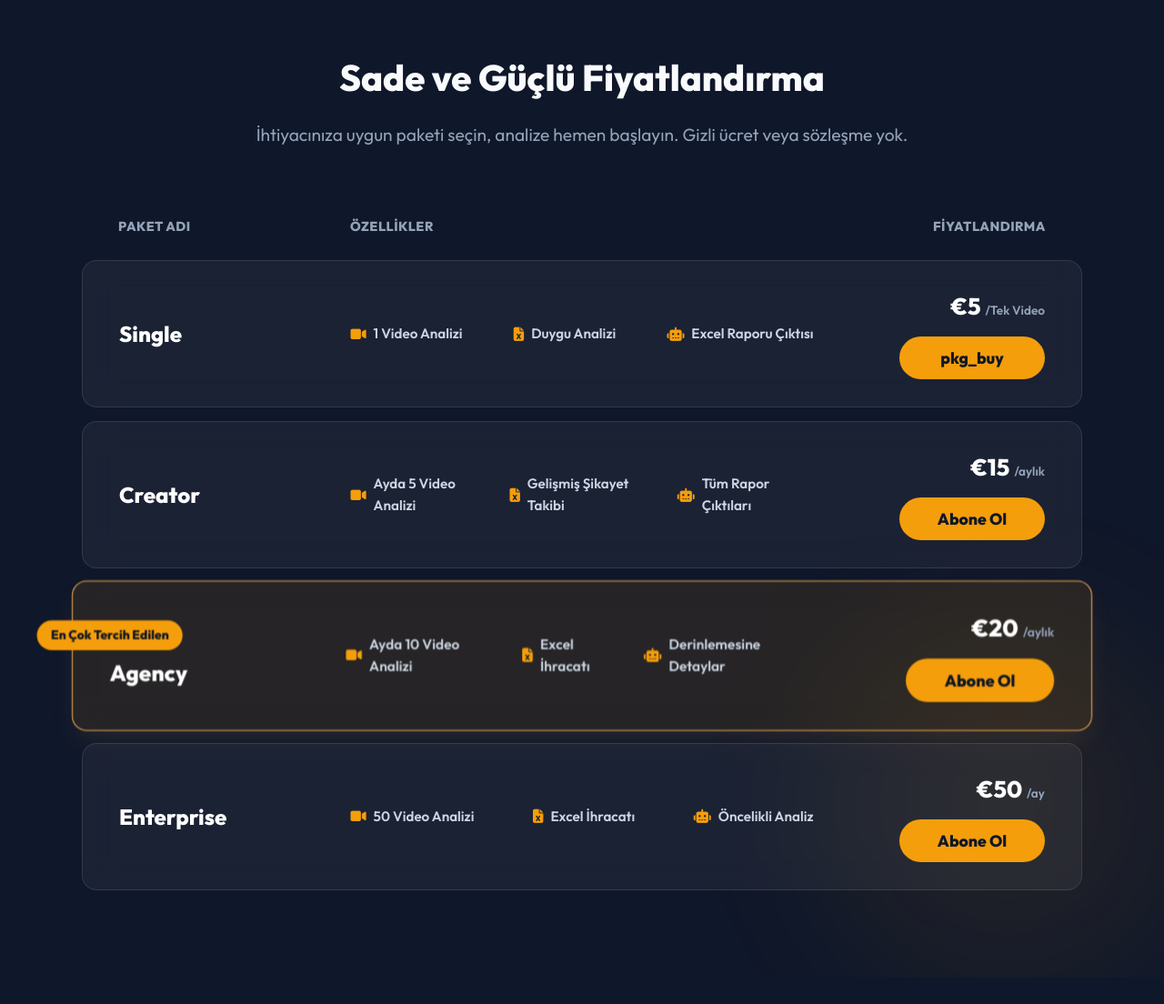
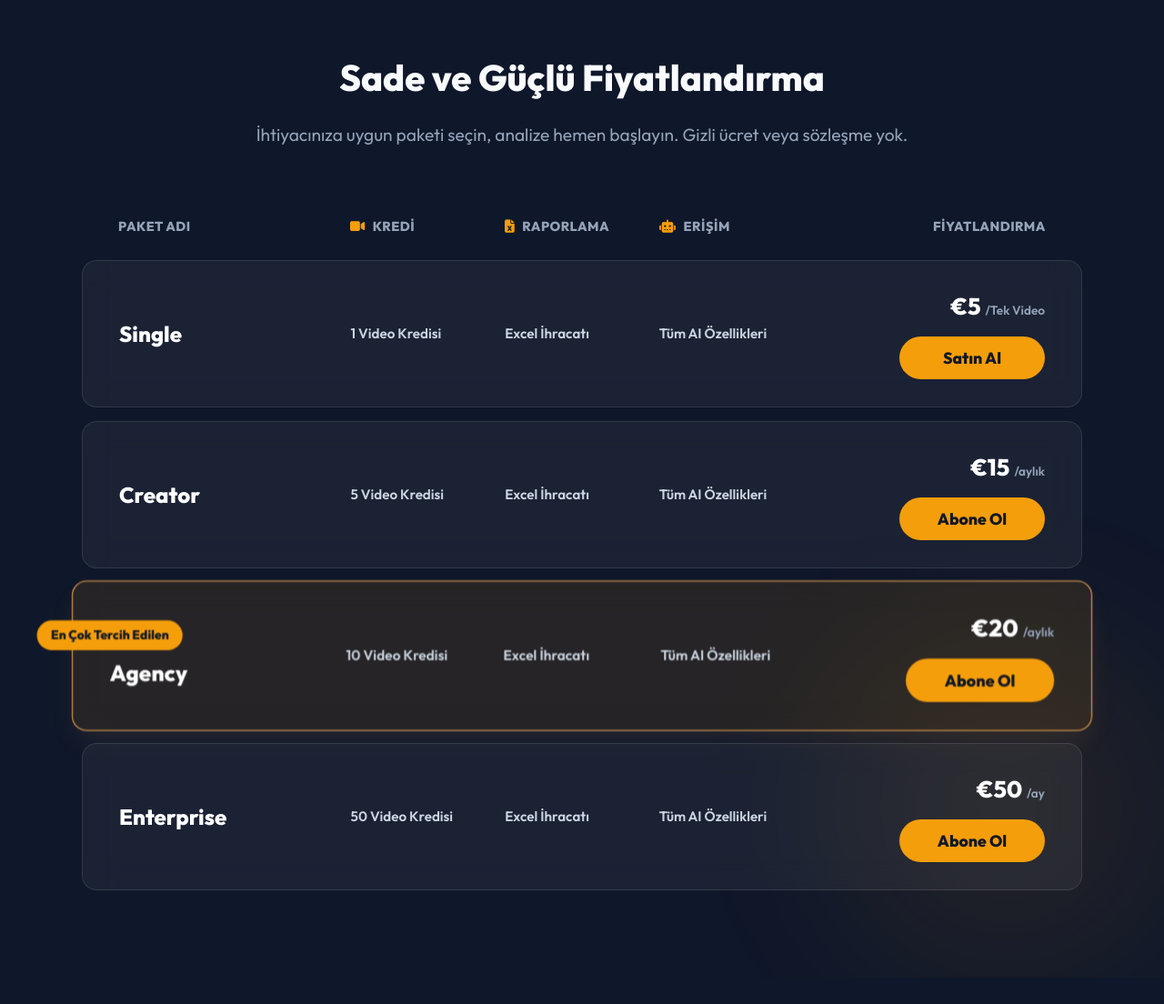
Before and after one commit to fatnarman-debug/youtube-analiz, a FastAPI app: page / in a window 1280 px wide. Shown: the part 1675-2779 px from the top of the page at 91% size. Run offline with FastAPI, Linux system fonts and the light colour scheme.

Commit message:
fix(ui): horizontal pricing style and tr.json missing keys

```diff
--- a/locales/en.json
+++ b/locales/en.json
@@ -105,10 +105,20 @@
   "pkg_ent_feat2": "Priority Engine",
   "pkg_ent_feat3": "Excel Export",
   "pkg_ent_feat4": "Corporate Support",
+  "pkg_buy": "Buy",
   "pkg_ent_buy": "Subscribe - €50/mo",
 
+  "pkg_feat_video_1": "1 Video Credit",
+  "pkg_feat_video_5": "5 Video Credits",
+  "pkg_feat_video_10": "10 Video Credits",
+  "pkg_feat_video_50": "50 Video Credits",
+  "pkg_feat_excel": "Excel Export",
+  "pkg_feat_ai": "All AI Features",
+
   "table_pkg_col_name": "Package",
-  "table_pkg_col_feat": "Features",
+  "table_pkg_col_feat": "Credits",
+  "table_pkg_col_feat2": "Reporting",
+  "table_pkg_col_feat3": "Access",
   "table_pkg_col_price": "Pricing",
 
   "footer_title": "VidInsight",
--- a/locales/tr.json
+++ b/locales/tr.json
@@ -105,10 +105,20 @@
   "pkg_ent_feat2": "Öncelikli Analiz",
   "pkg_ent_feat3": "Excel İhracatı",
   "pkg_ent_feat4": "Kurumsal Destek",
+  "pkg_buy": "Satın Al",
   "pkg_ent_buy": "Hemen Başla - 50€/ay",
 
+  "pkg_feat_video_1": "1 Video Kredisi",
+  "pkg_feat_video_5": "5 Video Kredisi",
+  "pkg_feat_video_10": "10 Video Kredisi",
+  "pkg_feat_video_50": "50 Video Kredisi",
+  "pkg_feat_excel": "Excel İhracatı",
+  "pkg_feat_ai": "Tüm AI Özellikleri",
+
   "table_pkg_col_name": "Paket Adı",
-  "table_pkg_col_feat": "Özellikler",
+  "table_pkg_col_feat": "Kredi",
+  "table_pkg_col_feat2": "Raporlama",
+  "table_pkg_col_feat3": "Erişim",
   "table_pkg_col_price": "Fiyatlandırma",
 
   "footer_title": "VidInsight",
--- a/static/css/style.css
+++ b/static/css/style.css
@@ -755,7 +755,7 @@ footer {
 
 .pricing-table-header {
     display: grid;
-    grid-template-columns: 1fr 2fr 1fr;
+    grid-template-columns: 1.5fr 1fr 1fr 1fr 1.5fr;
     padding: 10px 40px;
     font-size: 0.9rem;
     font-weight: 700;
@@ -766,7 +766,7 @@ footer {
 
 .pricing-row {
     display: grid;
-    grid-template-columns: 1fr 2fr 1fr;
+    grid-template-columns: 1.5fr 1fr 1fr 1fr 1.5fr;
     align-items: center;
     background: var(--glass-bg);
     padding: 30px 40px;
@@ -799,11 +799,6 @@ footer {
     margin: 0;
 }
 
-.pricing-col-feat {
-    display: flex;
-    justify-content: space-between;
-    gap: 20px;
-}
 
 .feature-item {
     display: flex;
@@ -851,28 +846,25 @@ footer {
 }
 
 /* Fallback for Mobile Flow */
-@media (max-width: 900px) {
+@media (max-width: 768px) {
     .pricing-table-header {
         display: none;
     }
 
     .pricing-row {
         grid-template-columns: 1fr;
-        gap: 25px;
-        padding: 25px;
-        text-align: center;
+        gap: 15px;
+        padding: 20px;
+        text-align: left;
     }
 
-    .pricing-col-feat {
-        flex-direction: column;
-        align-items: center;
-        gap: 15px;
-        padding: 20px 0;
-        border-top: 1px solid var(--glass-border);
-        border-bottom: 1px solid var(--glass-border);
+    .feature-item {
+        padding: 10px 0;
+        border-bottom: 1px solid rgba(255,255,255,0.05);
     }
 
     .pricing-col-price {
         align-items: center;
+        margin-top: 10px;
     }
 }
--- a/templates/index.html
+++ b/templates/index.html
@@ -123,9 +123,11 @@
 
         <div class="pricing-table horizontal-pricing">
             <div class="pricing-table-header">
-                <div class="pricing-col-name">{{ t(request, 'table_pkg_col_name') }}</div>
-                <div class="pricing-col-feat">{{ t(request, 'table_pkg_col_feat') }}</div>
-                <div class="pricing-col-price" style="text-align: right;">{{ t(request, 'table_pkg_col_price') }}</div>
+                <div class="pricing-cell-header">{{ t(request, 'table_pkg_col_name') }}</div>
+                <div class="pricing-cell-header"><i class="fa-solid fa-video text-yellow" style="margin-right:8px;"></i>{{ t(request, 'table_pkg_col_feat') }}</div>
+                <div class="pricing-cell-header"><i class="fa-solid fa-file-excel text-yellow" style="margin-right:8px;"></i>{{ t(request, 'table_pkg_col_feat2') }}</div>
+                <div class="pricing-cell-header"><i class="fa-solid fa-robot text-yellow" style="margin-right:8px;"></i>{{ t(request, 'table_pkg_col_feat3') }}</div>
+                <div class="pricing-cell-header" style="text-align: right;">{{ t(request, 'table_pkg_col_price') }}</div>
             </div>
 
             <!-- Paket 1: Single -->
@@ -133,11 +135,9 @@
                 <div class="pricing-col-name">
                     <h3 class="pkg-header">{{ t(request, 'pkg_single_name') }}</h3>
                 </div>
-                <div class="pricing-col-feat">
-                    <div class="feature-item"><i class="fa-solid fa-video text-yellow"></i> <span>{{ t(request, 'pkg_single_feat1') }}</span></div>
-                    <div class="feature-item"><i class="fa-solid fa-file-excel text-yellow"></i> <span>{{ t(request, 'pkg_single_feat3') }}</span></div>
-                    <div class="feature-item"><i class="fa-solid fa-robot text-yellow"></i> <span>{{ t(request, 'pkg_single_feat2') }}</span></div>
-                </div>
+                <div class="feature-item"><span>{{ t(request, 'pkg_feat_video_1') }}</span></div>
+                <div class="feature-item"><span>{{ t(request, 'pkg_feat_excel') }}</span></div>
+                <div class="feature-item"><span>{{ t(request, 'pkg_feat_ai') }}</span></div>
                 <div class="pricing-col-price">
                     <div class="price-amount">{{ t(request, 'pkg_single_price') }}<span class="price-sub">{{ t(request, 'pkg_single_sub') }}</span></div>
                     {% if user %}
@@ -153,11 +153,9 @@
                 <div class="pricing-col-name">
                     <h3 class="pkg-header">Creator</h3>
                 </div>
-                <div class="pricing-col-feat">
-                    <div class="feature-item"><i class="fa-solid fa-video text-yellow"></i> <span>{{ t(request, 'pkg_creator_feat1') }}</span></div>
-                    <div class="feature-item"><i class="fa-solid fa-file-excel text-yellow"></i> <span>{{ t(request, 'pkg_creator_feat3') }}</span></div>
-                    <div class="feature-item"><i class="fa-solid fa-robot text-yellow"></i> <span>{{ t(request, 'pkg_creator_feat2') }}</span></div>
-                </div>
+                <div class="feature-item"><span>{{ t(request, 'pkg_feat_video_5') }}</span></div>
+                <div class="feature-item"><span>{{ t(request, 'pkg_feat_excel') }}</span></div>
+                <div class="feature-item"><span>{{ t(request, 'pkg_feat_ai') }}</span></div>
                 <div class="pricing-col-price">
                     <div class="price-amount">€15<span class="price-sub">{{ t(request, 'price_month') }}</span></div>
                     {% if user %}
@@ -174,11 +172,9 @@
                     <div class="popular-badge" style="position: static; margin-bottom: 5px; display: inline-block;">{{ t(request, 'pkg_most_popular') }}</div>
                     <h3 class="pkg-header">Agency</h3>
                 </div>
-                <div class="pricing-col-feat">
-                    <div class="feature-item"><i class="fa-solid fa-video text-yellow"></i> <span>{{ t(request, 'pkg_agency_feat1') }}</span></div>
-                    <div class="feature-item"><i class="fa-solid fa-file-excel text-yellow"></i> <span>{{ t(request, 'pkg_agency_feat3') }}</span></div>
-                    <div class="feature-item"><i class="fa-solid fa-robot text-yellow"></i> <span>{{ t(request, 'pkg_agency_feat2') }}</span></div>
-                </div>
+                <div class="feature-item"><span>{{ t(request, 'pkg_feat_video_10') }}</span></div>
+                <div class="feature-item"><span>{{ t(request, 'pkg_feat_excel') }}</span></div>
+                <div class="feature-item"><span>{{ t(request, 'pkg_feat_ai') }}</span></div>
                 <div class="pricing-col-price">
                     <div class="price-amount">€20<span class="price-sub">{{ t(request, 'price_month') }}</span></div>
                     {% if user %}
@@ -194,11 +190,9 @@
                 <div class="pricing-col-name">
                     <h3 class="pkg-header">{{ t(request, 'pkg_ent_name') }}</h3>
                 </div>
-                <div class="pricing-col-feat">
-                    <div class="feature-item"><i class="fa-solid fa-video text-yellow"></i> <span>{{ t(request, 'pkg_ent_feat1') }}</span></div>
-                    <div class="feature-item"><i class="fa-solid fa-file-excel text-yellow"></i> <span>{{ t(request, 'pkg_ent_feat3') }}</span></div>
-                    <div class="feature-item"><i class="fa-solid fa-robot text-yellow"></i> <span>{{ t(request, 'pkg_ent_feat2') }}</span></div>
-                </div>
+                <div class="feature-item"><span>{{ t(request, 'pkg_feat_video_50') }}</span></div>
+                <div class="feature-item"><span>{{ t(request, 'pkg_feat_excel') }}</span></div>
+                <div class="feature-item"><span>{{ t(request, 'pkg_feat_ai') }}</span></div>
                 <div class="pricing-col-price">
                     <div class="price-amount">{{ t(request, 'pkg_ent_price') }}<span class="price-sub">{{ t(request, 'pkg_ent_sub') }}</span></div>
                     {% if user %}
```
